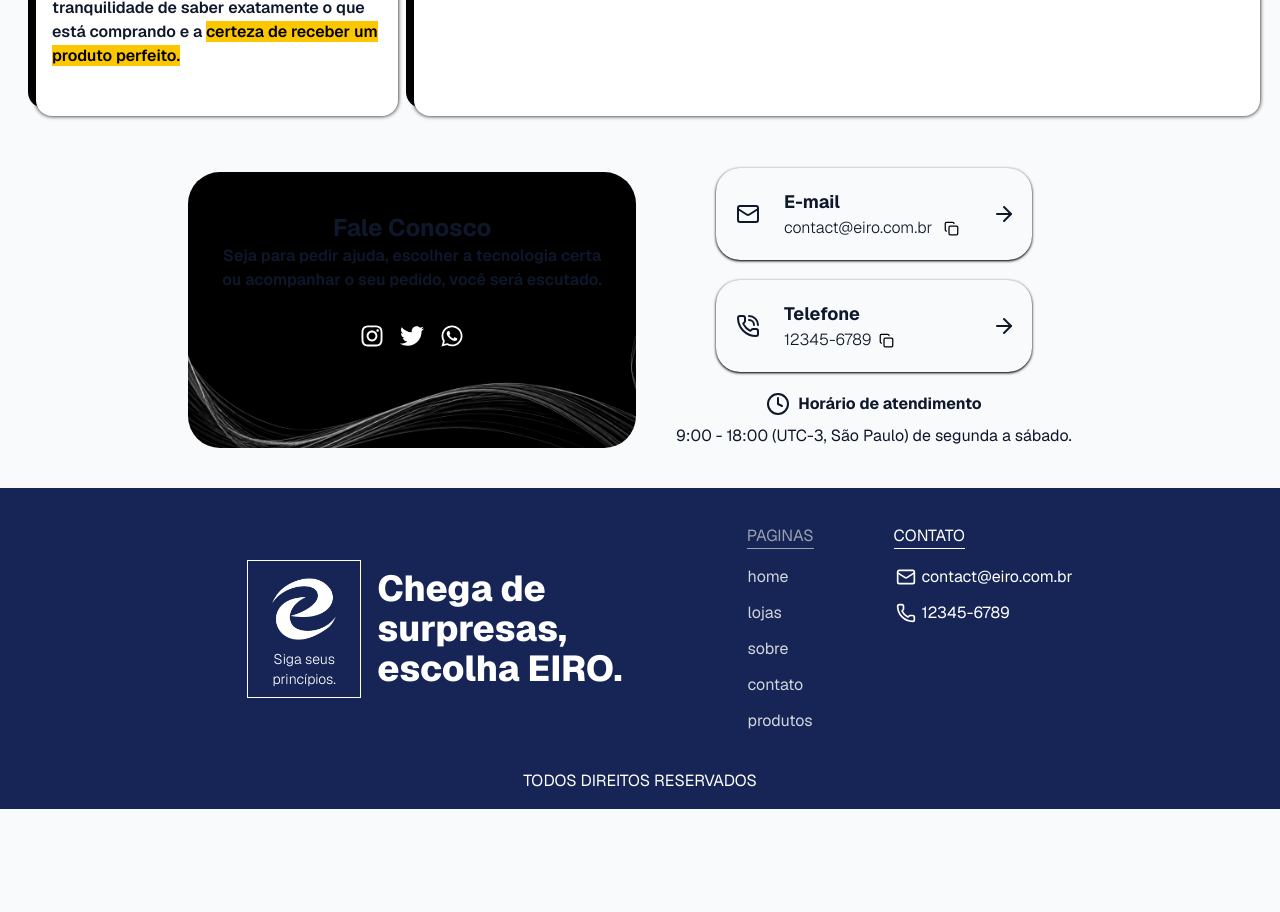
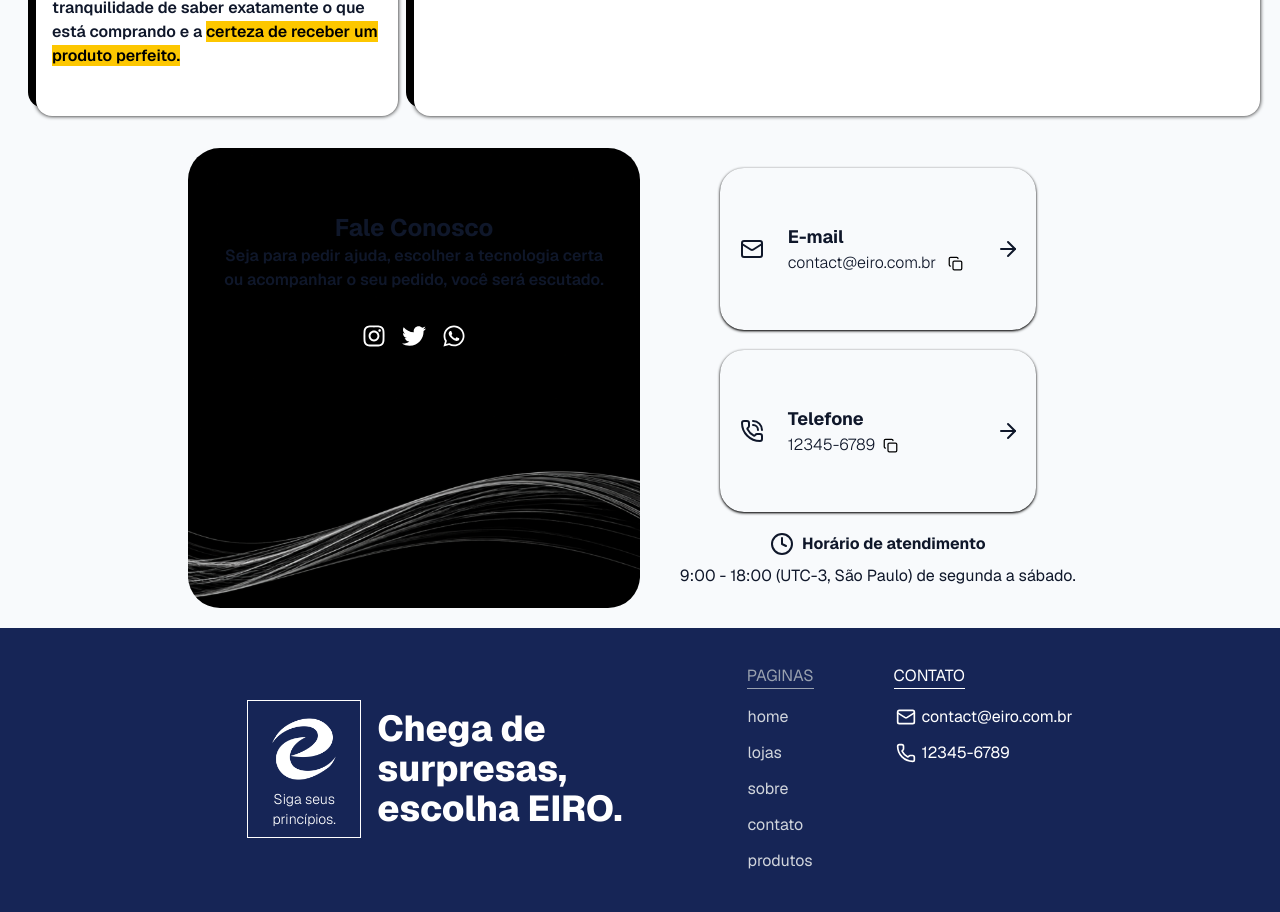
Before and after one commit to Eiro8/eiro_business, a Next.js app in the folder eiro/: page / in a window 1280 px wide. Shown: the part 1200-2112 px from the top of the page. Before the commit the page ends 2009 px from the top, so only its background shows below. Built offline with nearby package versions, Linux system fonts and the light colour scheme.

Commit message:
fix: corrige estrutura de layout e erros tsx

```diff
--- a/eiro/app/config/socials.config.ts
+++ b/eiro/app/config/socials.config.ts
@@ -5,7 +5,7 @@
 
 export type platform = "instagram" | "tiktok" | "x" | "youtube" | "whatsapp";
 export interface Socials {
-  icon?: IconType;
+  icon?: IconType | string;
   platform: platform;
   link: string;
 }
--- a/eiro/app/page.tsx
+++ b/eiro/app/page.tsx
@@ -5,7 +5,6 @@
 import Hero from "@/public/images/wavy_lines.png";
 import { CONTACT_INFO } from "./config/brand.config";
 import { ArrowRight, Clock, Copy, Mail, PhoneCall } from "lucide-react";
-import { Form } from "./components/page/form.component";
 import CopyButton from "./components/CopyButton.component";
 import contact_bg from "@/public/images/centered_lines.png";
 import Image from "next/image";
@@ -41,9 +40,7 @@
         </div>
       </section>
       {/*TODO: ADICIONAR PRODUTOS AQUI */}
-
       {/* WHY US */}
-
       <section id="porque_nos_escolher" className="section">
         <div className="content_container">
           <h2 className="text-4xl font-bold underline mb-6">
@@ -104,7 +101,8 @@
               </div>
             </div>
             <div className="flex flex-col lg:grid lg:grid-cols-[30%_70%] p-4 gap-4">
-              <div className="flex flex-col p-4 gap-2
+              <div
+                className="flex flex-col p-4 gap-2
               rounded-2xl relative
               before:absolute before:content-['']
               bg-white dark:bg-black
@@ -157,20 +155,21 @@
       </section>
       {/* CONTATO */}
       <section id="contato" className="section">
-        <div className="p-5 flex flex-col gap-5 md:flex-row">
+        <div
+          className="md:grid md:grid-cols-[50%_50%]
+          h-full md:h-[500px] gap-5 p-5 flex flex-col
+          "
+        >
           <div
             className="flex flex-col relative p-6 box-border
-            justify-start text-center md:max-w-[600px] max-h-[300px]
-            items-center rounded-4xl overflow-hidden"
+            justify-start text-center
+            items-center rounded-4xl overflow-hidden
+            bg-cover bg-center bg-no-repeat
+            "
+            style={{
+              backgroundImage: `url(${contact_bg.src})`,
+            }}
           >
-            <Image
-              src={contact_bg.src}
-              alt=""
-              preload={true}
-              className="absolute w-full h-full object-cover object-center -z-10 rounded-[inherit]"
-              width={400}
-              height={300}
-            />
             <h2 className="font-bold text-2xl mt-10">Fale Conosco</h2>
             <span className="font-semibold max-w-100">
               Seja para pedir ajuda, escolher a tecnologia certa ou acompanhar o
@@ -198,7 +197,7 @@
             </span>
           </div>
           <div className="flex flex-col gap-5 p-5 items-center grow w-full md:w-fit">
-            <div className="grid grid-cols-[minmax(20px,40px)_auto_minmax(20px,40px)] md:grid-cols-[40px_200px_20px] w-full md:w-fit gap-2 shadow shadow-black dark:shadow-white hover:shadow-blue-600 duration-300 hover:cursor-pointer p-5 items-center rounded-3xl">
+            <div className="grid grid-cols-[minmax(20px,40px)_auto_minmax(20px,40px)] grow md:grid-cols-[40px_200px_20px] w-full md:w-fit gap-2 shadow shadow-black dark:shadow-white hover:shadow-blue-600 duration-300 hover:cursor-pointer p-5 items-center rounded-3xl">
               <Mail />
               <span>
                 <h4 className="font-bold text-lg">E-mail</h4>
@@ -218,7 +217,7 @@
                 <ArrowRight className="duration-300 transition-all hover:text-blue-700" />
               </a>
             </div>
-            <div className="grid grid-cols-[40px_auto_40px] md:grid-cols-[40px_200px_20px] w-full md:w-fit gap-2 shadow shadow-black dark:shadow-white hover:shadow-blue-600 duration-300 hover:cursor-pointer p-5 items-center rounded-3xl">
+            <div className="grid grid-cols-[40px_auto_40px] md:grid-cols-[40px_200px_20px] grow w-full md:w-fit gap-2 shadow shadow-black dark:shadow-white hover:shadow-blue-600 duration-300 hover:cursor-pointer p-5 items-center rounded-3xl">
               <PhoneCall />
               <span>
                 <h4 className="font-bold text-lg">Telefone</h4>
--- a/eiro/components/layout/Navbar/Navbar.tsx
+++ b/eiro/components/layout/Navbar/Navbar.tsx
@@ -13,6 +13,7 @@
 import MobileMenu from "./components/mobile-menu";
 
 const Navbar = () => {
+
   return (
     <header className="flex fixed items-center justify-center box-content py-4 z-40 self-center h-16 shadow-sm shadow-white/7 w-full bg-blue-950 dark:bg-black">
       <div className="max-w-screen md:max-w-7xl">
--- a/eiro/components/layout/Navbar/components/mobile-menu.tsx
+++ b/eiro/components/layout/Navbar/components/mobile-menu.tsx
@@ -91,6 +91,7 @@
               "
             >
               {REDES_SOCIAIS.map((social: Socials) => {
+                const icon = social.icon as string
                 return (
                   <a
                     key={social.platform}
@@ -100,7 +101,7 @@
                     aria-label={`Acessar ${social.platform}`}
                   >
                     <Image
-                      src={social.icon}
+                      src={icon}
                       alt={social.platform}
                       width={24}
                       height={24}
--- a/eiro/components/layout/Navbar/components/theme-toggle.tsx
+++ b/eiro/components/layout/Navbar/components/theme-toggle.tsx
@@ -7,7 +7,7 @@
 
 export function ThemeToggle() {
   const { setTheme, resolvedTheme } = useTheme();
-  const [isMounted, setMounted] = useState()
+  const [isMounted, setMounted] = useState<boolean>()
 
   useEffect(() => {
     setMounted(true)
```
Also changed, not shown: eiro/components/layout/Navbar/components/header-scroll.tsx (added), eiro/public/icons/Logo Tertiary.svg (deleted), 1 other file (tests, documents, lock files or other folders).
